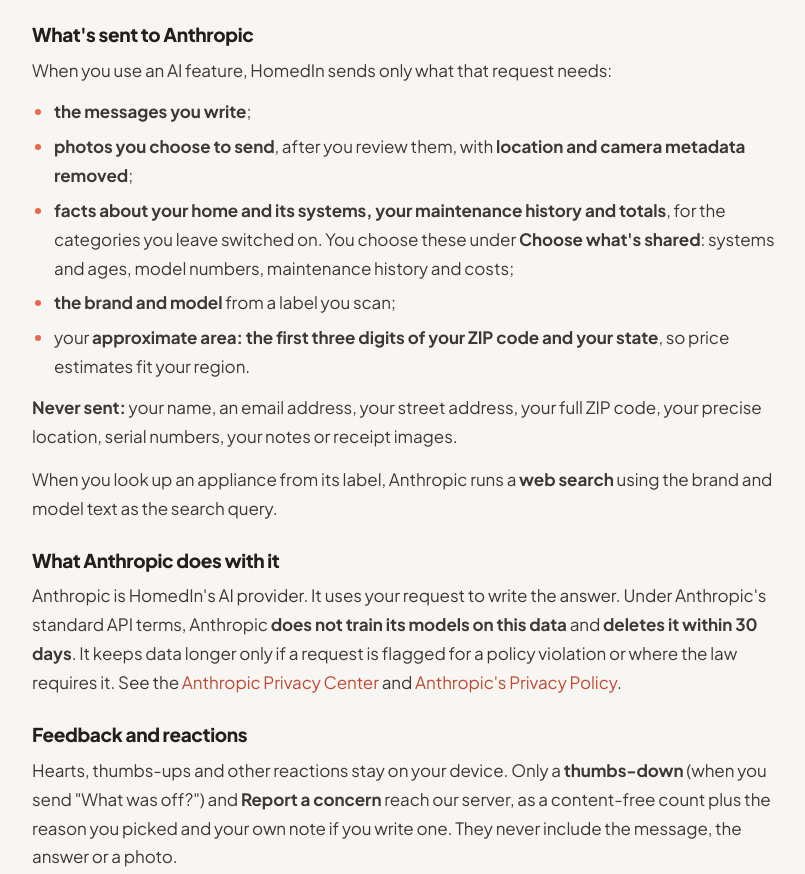
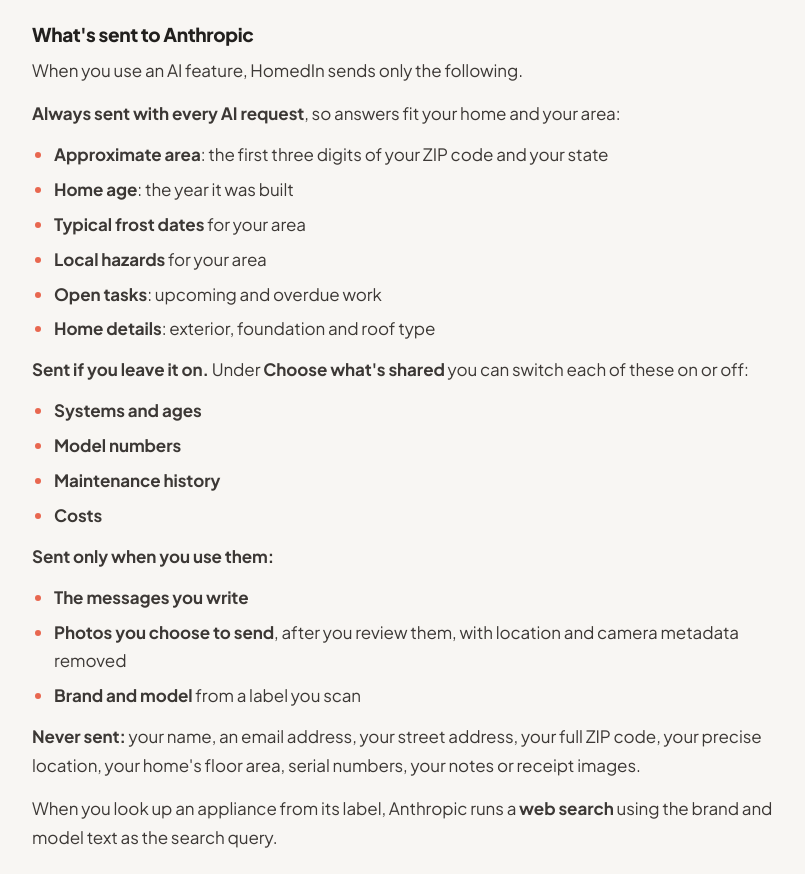
Before and after one commit to ncorse-create/homedin-website, a plain HTML site: page privacy.html in a window 1280 px wide. Shown: the part 3219-4093 px from the top of the page, without its empty margins (372-1177 px from the left). Drawn offline with Linux system fonts and the light colour scheme.

Commit message:
Privacy: list what HomedIn AI always sends

```diff
--- a/privacy.html
+++ b/privacy.html
@@ -103,15 +103,30 @@
 <p><strong>Nothing is sent until you say yes.</strong> Before HomedIn AI sends anything, the app shows a consent screen that names Anthropic and lists what will be sent. Data goes to Anthropic <strong>only after you tap Allow, and only when you use Ask AI, a photo feature or a report.</strong> If you choose <strong>Not now</strong>, the rest of HomedIn works exactly the same. If what we send ever changes, the app asks you again.</p>
 </div>
 <h3>What's sent to Anthropic</h3>
-<p>When you use an AI feature, HomedIn sends only what that request needs:</p>
+<p>When you use an AI feature, HomedIn sends only the following.</p>
+<p><strong>Always sent with every AI request</strong>, so answers fit your home and your area:</p>
 <ul>
-<li><strong>the messages you write</strong>;</li>
-<li><strong>photos you choose to send</strong>, after you review them, with <strong>location and camera metadata removed</strong>;</li>
-<li><strong>facts about your home and its systems, your maintenance history and totals</strong>, for the categories you leave switched on. You choose these under <strong>Choose what's shared</strong>: systems and ages, model numbers, maintenance history and costs;</li>
-<li><strong>the brand and model</strong> from a label you scan;</li>
-<li>your <strong>approximate area: the first three digits of your ZIP code and your state</strong>, so price estimates fit your region.</li>
+<li><strong>Approximate area</strong>: the first three digits of your ZIP code and your state</li>
+<li><strong>Home age</strong>: the year it was built</li>
+<li><strong>Typical frost dates</strong> for your area</li>
+<li><strong>Local hazards</strong> for your area</li>
+<li><strong>Open tasks</strong>: upcoming and overdue work</li>
+<li><strong>Home details</strong>: exterior, foundation and roof type</li>
 </ul>
-<p><strong>Never sent:</strong> your name, an email address, your street address, your full ZIP code, your precise location, serial numbers, your notes or receipt images.</p>
+<p><strong>Sent if you leave it on.</strong> Under <strong>Choose what's shared</strong> you can switch each of these on or off:</p>
+<ul>
+<li><strong>Systems and ages</strong></li>
+<li><strong>Model numbers</strong></li>
+<li><strong>Maintenance history</strong></li>
+<li><strong>Costs</strong></li>
+</ul>
+<p><strong>Sent only when you use them:</strong></p>
+<ul>
+<li><strong>The messages you write</strong></li>
+<li><strong>Photos you choose to send</strong>, after you review them, with location and camera metadata removed</li>
+<li><strong>Brand and model</strong> from a label you scan</li>
+</ul>
+<p><strong>Never sent:</strong> your name, an email address, your street address, your full ZIP code, your precise location, your home's floor area, serial numbers, your notes or receipt images.</p>
 <p>When you look up an appliance from its label, Anthropic runs a <strong>web search</strong> using the brand and model text as the search query.</p>
 <h3>What Anthropic does with it</h3>
 <p>Anthropic is HomedIn's AI provider. It uses your request to write the answer. Under Anthropic's standard API terms, Anthropic <strong>does not train its models on this data</strong> and <strong>deletes it within 30 days</strong>. It keeps data longer only if a request is flagged for a policy violation or where the law requires it. See the <a href="https://privacy.claude.com/en/articles/7996866-how-long-do-you-store-my-organization-s-data" rel="noopener">Anthropic Privacy Center</a> and <a href="https://www.anthropic.com/legal/privacy" rel="noopener">Anthropic's Privacy Policy</a>.</p>
```
Also changed, not shown: 1 other file.
